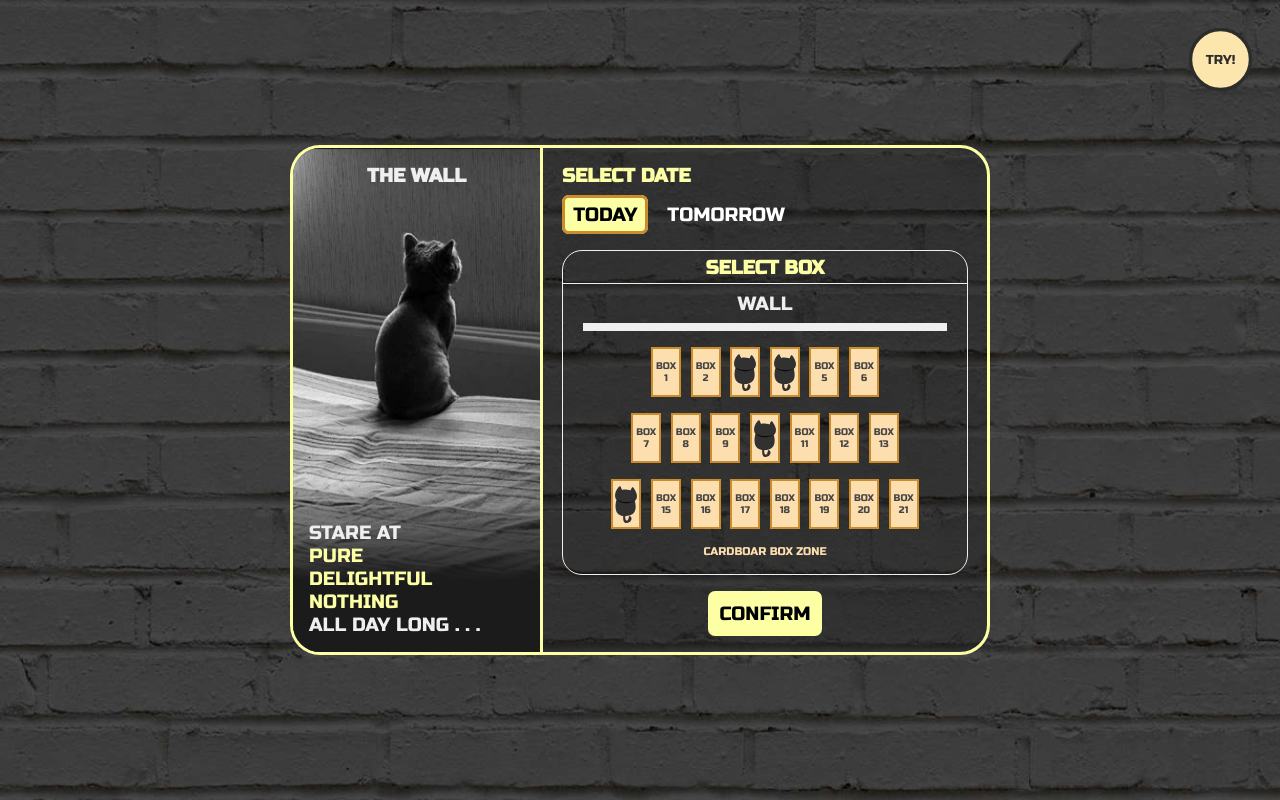
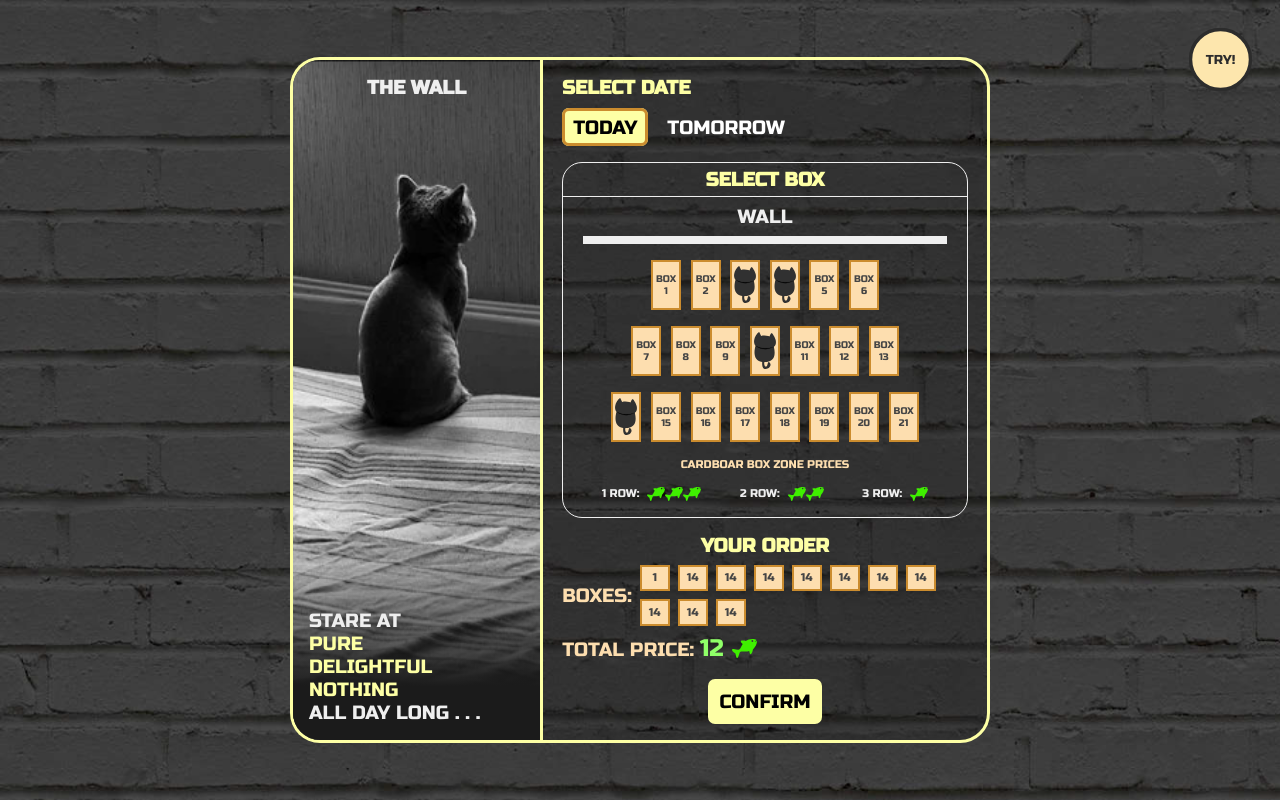
Before and after one commit to usides/wall-watchers, a plain HTML site: page index.html in a window 1280 px wide. Drawn offline with Linux system fonts and the light colour scheme.

Commit message:
layout update

```diff
--- a/css/main.css
+++ b/css/main.css
@@ -1,4 +1,4 @@
-@import url("https://fonts.googleapis.com/css2?family=Russo+One&display=swap");
+@import url('https://fonts.googleapis.com/css2?family=Russo+One&display=swap');
 button,
 a,
 input,
@@ -19,7 +19,7 @@ h1,
 h2,
 p,
 a {
-  font-family: "Russo One", sans-serif;
+  font-family: 'Russo One', sans-serif;
   text-transform: uppercase;
   color: #efefef;
   font-size: 1.2rem;
@@ -88,7 +88,7 @@ body {
   background-color: #fdffa5;
   border-radius: 50%;
   border: 3px solid #2c2c2c;
-  font-family: "Russo One", sans-serif;
+  font-family: 'Russo One', sans-serif;
   font-size: 0.7rem;
   text-align: center;
   text-transform: uppercase;
@@ -139,7 +139,7 @@ body {
   height: 100%;
   background-image: url(../img/catwall.jpg);
   background-repeat: no-repeat;
-  background-position: 22% 0;
+  background-position: 28% 0;
   background-size: cover;
 }
 
@@ -153,8 +153,14 @@ body {
   padding-bottom: 1rem;
   padding-top: 3rem;
   background: black;
-  background: -webkit-gradient(linear, left bottom, left top, color-stop(40%, #1b1b1b), to(rgba(255, 255, 255, 0)));
-  background: linear-gradient(0deg, #1b1b1b 40%, rgba(255, 255, 255, 0) 100%);
+  background: -webkit-gradient(
+    linear,
+    left bottom,
+    left top,
+    color-stop(30%, #1b1b1b),
+    to(rgba(255, 255, 255, 0))
+  );
+  background: linear-gradient(0deg, #1b1b1b 30%, rgba(255, 255, 255, 0) 100%);
 }
 
 .description__text__accent {
@@ -192,7 +198,7 @@ body {
 
 .control__day-select__item {
   padding: 0.3rem 0.5rem;
-  font-family: "Russo One", sans-serif;
+  font-family: 'Russo One', sans-serif;
   color: #fff;
   text-decoration: none;
   text-transform: uppercase;
@@ -221,16 +227,16 @@ body {
   margin-top: 1.5rem;
 }
 
-.control__seat-select .control__header {
-  text-align: center;
-  padding: 0.3rem 0;
-  border-bottom: 1px solid #efefef;
-}
-
 .control__boxzone {
   padding-bottom: 1rem;
   border: 1px solid #efefef;
   border-radius: 20px;
+}
+
+.control__boxzone .control__header {
+  text-align: center;
+  padding: 0.3rem 0;
+  border-bottom: 1px solid #efefef;
 }
 
 .control__wall {
@@ -251,17 +257,118 @@ body {
   justify-content: center;
 }
 
-.control__zone-label {
+.control__price-label {
   margin-top: 1rem;
   text-align: center;
   font-size: 0.7rem;
   color: #fddeaf;
 }
 
+.control__prices {
+  margin: 1rem auto 0;
+  display: -webkit-box;
+  display: -ms-flexbox;
+  display: flex;
+  -webkit-box-pack: space-evenly;
+  -ms-flex-pack: space-evenly;
+  justify-content: space-evenly;
+  -ms-flex-wrap: wrap;
+  flex-wrap: wrap;
+}
+
+.control__prices__item {
+  display: -webkit-box;
+  display: -ms-flexbox;
+  display: flex;
+  -webkit-box-align: center;
+  -ms-flex-align: center;
+  align-items: center;
+}
+
+.control__prices__item p {
+  font-size: 0.7rem;
+  margin-right: 0.5rem;
+}
+
+.control__prices__item img {
+  width: 18px;
+  height: auto;
+}
+
+.control__order {
+  margin-top: 1rem;
+  text-align: left;
+}
+
+.control__order .control__header {
+  text-align: center;
+}
+
+.control__order__boxes {
+  display: -webkit-box;
+  display: -ms-flexbox;
+  display: flex;
+  -webkit-box-align: center;
+  -ms-flex-align: center;
+  align-items: center;
+}
+
+.control__order__boxes__label {
+  margin-top: 0.5rem;
+  color: #fddeaf;
+}
+
+.control__order__boxes__set {
+  display: -webkit-box;
+  display: -ms-flexbox;
+  display: flex;
+  -ms-flex-wrap: wrap;
+  flex-wrap: wrap;
+  -webkit-box-pack: start;
+  -ms-flex-pack: start;
+  justify-content: flex-start;
+}
+
+.control__order__boxes__item {
+  margin-left: 0.5rem;
+  margin-top: 0.5rem;
+  padding: 0.3rem;
+  min-width: 30px;
+  font-size: 0.7rem;
+  text-align: center;
+  background-color: #fddeaf;
+  color: #454545;
+  border: 2px solid #cb8c2e;
+}
+
+.control__order__price {
+  display: -webkit-box;
+  display: -ms-flexbox;
+  display: flex;
+  -webkit-box-align: center;
+  -ms-flex-align: center;
+  align-items: center;
+  margin-top: 0.5rem;
+}
+
+.control__order__price p {
+  color: #fddeaf;
+}
+
+.control__order__price span {
+  color: #8fff68;
+  font-size: 1.5rem;
+}
+
+.control__order__price img {
+  width: 25px;
+  margin-left: 0.5rem;
+}
+
 .control__confirm-btn {
   margin-top: 1rem;
   padding: 0.5rem;
-  font-family: "Russo One", sans-serif;
+  font-family: 'Russo One', sans-serif;
   font-size: 1.2rem;
   text-transform: uppercase;
   border-radius: 7px;
@@ -347,7 +454,7 @@ body {
   font-size: 0.6rem;
   color: #454545;
   text-align: center;
-  font-family: "Russo One", sans-serif;
+  font-family: 'Russo One', sans-serif;
   text-transform: uppercase;
   -webkit-transition: opacity 0.6s, color 0.3s;
   transition: opacity 0.6s, color 0.3s;
--- a/index.html
+++ b/index.html
@@ -266,28 +266,52 @@
                 </label>
               </div>
             </div>
-            <p class="control__zone-label">Cardboar box zone</p>
+            <p class="control__price-label">Cardboar box zone prices</p>
+            <div class="control__prices">
+              <div class="control__prices__item">
+                <p>1 row:</p>
+                <img src="./img/fish.svg" alt="fish logo" />
+                <img src="./img/fish.svg" alt="fish logo" />
+                <img src="./img/fish.svg" alt="fish logo" />
+              </div>
+              <div class="control__prices__item">
+                <p>2 row:</p>
+                <img src="./img/fish.svg" alt="fish logo" />
+                <img src="./img/fish.svg" alt="fish logo" />
+              </div>
+              <div class="control__prices__item">
+                <p>3 row:</p>
+                <img src="./img/fish.svg" alt="fish logo" />
+              </div>
+            </div>
           </div>
-          <input class="control__confirm-btn" type="submit" value="Confirm" />
+          <div class="control__order">
+            <h2 class="control__header">Your order</h2>
+            <div class="control__order__boxes">
+              <p class="control__order__boxes__label">Boxes:</p>
+              <div class="control__order__boxes__set">
+                <p class="control__order__boxes__item">1</p>
+                <p class="control__order__boxes__item">14</p>
+                <p class="control__order__boxes__item">14</p>
+                <p class="control__order__boxes__item">14</p>
+                <p class="control__order__boxes__item">14</p>
+                <p class="control__order__boxes__item">14</p>
+                <p class="control__order__boxes__item">14</p>
+                <p class="control__order__boxes__item">14</p>
+                <p class="control__order__boxes__item">14</p>
+                <p class="control__order__boxes__item">14</p>
+                <p class="control__order__boxes__item">14</p>
+              </div>
+            </div>
+            <div class="control__order__price">
+              <p>Total price: <span>12</span></p>
+              <img src="./img/fish.svg" alt="fish logo" />
+            </div>
+          </div>
+          <input class="control__confirm-btn" type="button" value="Confirm" />
         </form>
       </section>
     </main>
-
-    <!-- Just for fun -->
-    <script>
-      const tryBtn = document.querySelector('.try-btn');
-      const overlay = document.querySelector('.overlay');
-      const main = document.querySelector('.main');
-
-      tryBtn.addEventListener('click', function () {
-        if (document.fullscreenElement) {
-          document.exitFullscreen();
-          [overlay, main].forEach((item) => item.classList.remove('hidden'));
-        } else {
-          document.documentElement.requestFullscreen();
-          [overlay, main].forEach((item) => item.classList.add('hidden'));
-        }
-      });
-    </script>
+    <script src="./js/main.js"></script>
   </body>
 </html>
--- /dev/null
+++ b/js/main.js
@@ -0,0 +1,13 @@
+const tryBtn = document.querySelector('.try-btn');
+const overlay = document.querySelector('.overlay');
+const main = document.querySelector('.main');
+
+tryBtn.addEventListener('click', () => {
+  if (document.fullscreenElement) {
+    document.exitFullscreen();
+    [overlay, main].forEach((item) => item.classList.remove('hidden'));
+  } else {
+    document.documentElement.requestFullscreen();
+    [overlay, main].forEach((item) => item.classList.add('hidden'));
+  }
+});
```
Also changed, not shown: img/fish.svg (added). Lines whose indentation alone changed are shown as unchanged.
